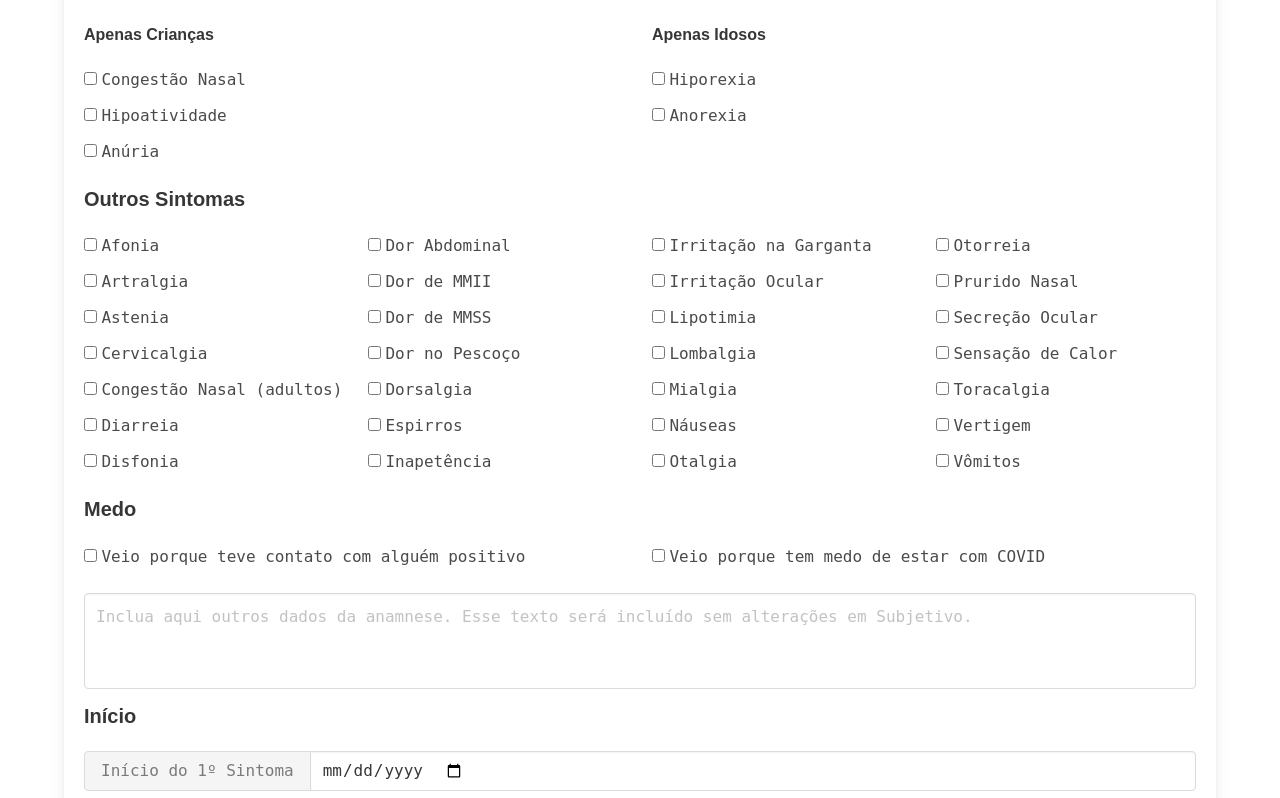
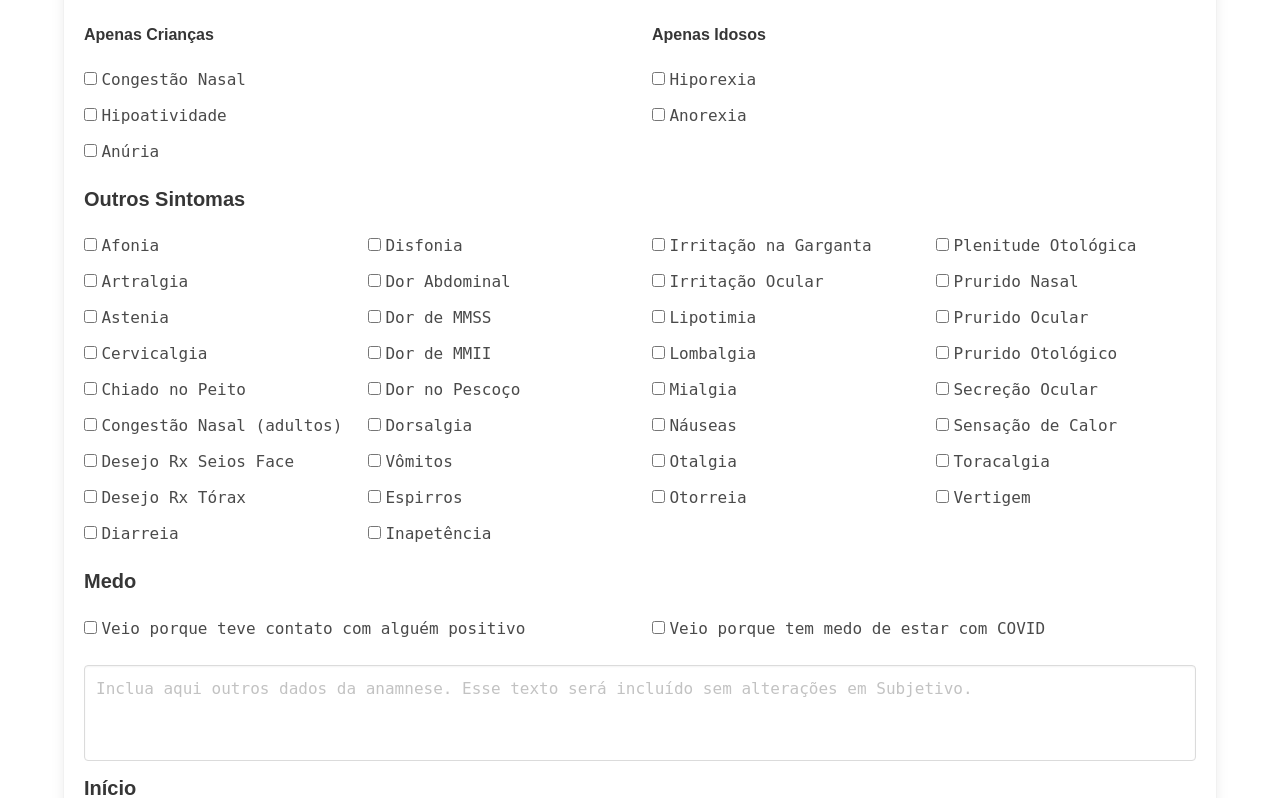
Before and after one commit to Nereare/modelos-pront, a PHP site: page /sr.php in a window 1280 px wide. Shown: the part 1251-2049 px from the top of the page. Run offline with PHP 8.4, Linux system fonts and the light colour scheme; style sheets or scripts are compiled from the project's sources; some libraries are stand-ins or nearby versions.

Commit message:
Atualizar detalhes de SR

```diff
--- a/sr.php
+++ b/sr.php
@@ -373,109 +373,133 @@ if (isset($_COOKIE["sr_header"])) {
               <label for="symp-other-4">Cervicalgia</label>
             </div>
             <div class="field">
-              <input type="checkbox" class="is-checkradio" id="symp-other-5" name="symps-other" value="congestão nasal">
-              <label for="symp-other-5">Congestão Nasal (adultos)</label>
-            </div>
-            <div class="field">
-              <input type="checkbox" class="is-checkradio" id="symp-other-6" name="symps-other" value="diarreia">
-              <label for="symp-other-6">Diarreia</label>
-            </div>
-            <div class="field">
-              <input type="checkbox" class="is-checkradio" id="symp-other-7" name="symps-other" value="disfonia">
-              <label for="symp-other-7">Disfonia</label>
+              <input type="checkbox" class="is-checkradio" id="symp-other-5" name="symps-other" value="chiado no peito">
+              <label for="symp-other-5">Chiado no Peito</label>
+            </div>
+            <div class="field">
+              <input type="checkbox" class="is-checkradio" id="symp-other-6" name="symps-other" value="congestão nasal">
+              <label for="symp-other-6">Congestão Nasal (adultos)</label>
+            </div>
+            <div class="field">
+              <input type="checkbox" class="is-checkradio" id="symp-other-7" name="symps-other" value="desejo de radiografia de seios da face">
+              <label for="symp-other-7">Desejo Rx Seios Face</label>
+            </div>
+            <div class="field">
+              <input type="checkbox" class="is-checkradio" id="symp-other-8" name="symps-other" value="desejo de radiografia de tórax">
+              <label for="symp-other-8">Desejo Rx Tórax</label>
+            </div>
+            <div class="field">
+              <input type="checkbox" class="is-checkradio" id="symp-other-9" name="symps-other" value="diarreia">
+              <label for="symp-other-9">Diarreia</label>
             </div>
           </div>
 
           <div class="column">
             <div class="field">
-              <input type="checkbox" class="is-checkradio" id="symp-other-8" name="symps-other" value="dor abdominal">
-              <label for="symp-other-8">Dor Abdominal</label>
-            </div>
-            <div class="field">
-              <input type="checkbox" class="is-checkradio" id="symp-other-9" name="symps-other" value="dor em pernas">
-              <label for="symp-other-9">Dor de MMII</label>
-            </div>
-            <div class="field">
-              <input type="checkbox" class="is-checkradio" id="symp-other-10" name="symps-other" value="dor em braços">
-              <label for="symp-other-10">Dor de MMSS</label>
-            </div>
-            <div class="field">
-              <input type="checkbox" class="is-checkradio" id="symp-other-11" name="symps-other" value="dor no pescoço">
-              <label for="symp-other-11">Dor no Pescoço</label>
-            </div>
-            <div class="field">
-              <input type="checkbox" class="is-checkradio" id="symp-other-12" name="symps-other" value="dorsalgia">
-              <label for="symp-other-12">Dorsalgia</label>
-            </div>
-            <div class="field">
-              <input type="checkbox" class="is-checkradio" id="symp-other-13" name="symps-other" value="espirros">
-              <label for="symp-other-13">Espirros</label>
-            </div>
-            <div class="field">
-              <input type="checkbox" class="is-checkradio" id="symp-other-14" name="symps-other" value="inapetência">
-              <label for="symp-other-14">Inapetência</label>
+              <input type="checkbox" class="is-checkradio" id="symp-other-10" name="symps-other" value="disfonia">
+              <label for="symp-other-10">Disfonia</label>
+            </div>
+            <div class="field">
+              <input type="checkbox" class="is-checkradio" id="symp-other-11" name="symps-other" value="dor abdominal">
+              <label for="symp-other-11">Dor Abdominal</label>
+            </div>
+            <div class="field">
+              <input type="checkbox" class="is-checkradio" id="symp-other-12" name="symps-other" value="dor em braços">
+              <label for="symp-other-12">Dor de MMSS</label>
+            </div>
+            <div class="field">
+              <input type="checkbox" class="is-checkradio" id="symp-other-13" name="symps-other" value="dor em pernas">
+              <label for="symp-other-13">Dor de MMII</label>
+            </div>
+            <div class="field">
+              <input type="checkbox" class="is-checkradio" id="symp-other-14" name="symps-other" value="dor no pescoço">
+              <label for="symp-other-14">Dor no Pescoço</label>
+            </div>
+            <div class="field">
+              <input type="checkbox" class="is-checkradio" id="symp-other-15" name="symps-other" value="dorsalgia">
+              <label for="symp-other-15">Dorsalgia</label>
+            </div>
+            <div class="field">
+              <input type="checkbox" class="is-checkradio" id="symp-other-16" name="symps-other" value="êmeses">
+              <label for="symp-other-16">Vômitos</label>
+            </div>
+            <div class="field">
+              <input type="checkbox" class="is-checkradio" id="symp-other-17" name="symps-other" value="espirros">
+              <label for="symp-other-17">Espirros</label>
+            </div>
+            <div class="field">
+              <input type="checkbox" class="is-checkradio" id="symp-other-18" name="symps-other" value="inapetência">
+              <label for="symp-other-18">Inapetência</label>
             </div>
           </div>
 
           <div class="column">
             <div class="field">
-              <input type="checkbox" class="is-checkradio" id="symp-other-15" name="symps-other" value="irritação na garganta">
-              <label for="symp-other-15">Irritação na Garganta</label>
-            </div>
-            <div class="field">
-              <input type="checkbox" class="is-checkradio" id="symp-other-16" name="symps-other" value="irritação ocular">
-              <label for="symp-other-16">Irritação Ocular</label>
-            </div>
-            <div class="field">
-              <input type="checkbox" class="is-checkradio" id="symp-other-17" name="symps-other" value="lipotimia">
-              <label for="symp-other-17">Lipotimia</label>
-            </div>
-            <div class="field">
-              <input type="checkbox" class="is-checkradio" id="symp-other-18" name="symps-other" value="lombalgia">
-              <label for="symp-other-18">Lombalgia</label>
-            </div>
-            <div class="field">
-              <input type="checkbox" class="is-checkradio" id="symp-other-19" name="symps-other" value="mialgia">
-              <label for="symp-other-19">Mialgia</label>
-            </div>
-            <div class="field">
-              <input type="checkbox" class="is-checkradio" id="symp-other-20" name="symps-other" value="náuseas">
-              <label for="symp-other-20">Náuseas</label>
-            </div>
-            <div class="field">
-              <input type="checkbox" class="is-checkradio" id="symp-other-21" name="symps-other" value="otalgia">
-              <label for="symp-other-21">Otalgia</label>
+              <input type="checkbox" class="is-checkradio" id="symp-other-19" name="symps-other" value="irritação na garganta">
+              <label for="symp-other-19">Irritação na Garganta</label>
+            </div>
+            <div class="field">
+              <input type="checkbox" class="is-checkradio" id="symp-other-20" name="symps-other" value="irritação ocular">
+              <label for="symp-other-20">Irritação Ocular</label>
+            </div>
+            <div class="field">
+              <input type="checkbox" class="is-checkradio" id="symp-other-21" name="symps-other" value="lipotimia">
+              <label for="symp-other-21">Lipotimia</label>
+            </div>
+            <div class="field">
+              <input type="checkbox" class="is-checkradio" id="symp-other-22" name="symps-other" value="lombalgia">
+              <label for="symp-other-22">Lombalgia</label>
+            </div>
+            <div class="field">
+              <input type="checkbox" class="is-checkradio" id="symp-other-23" name="symps-other" value="mialgia">
+              <label for="symp-other-23">Mialgia</label>
+            </div>
+            <div class="field">
+              <input type="checkbox" class="is-checkradio" id="symp-other-24" name="symps-other" value="náuseas">
+              <label for="symp-other-24">Náuseas</label>
+            </div>
+            <div class="field">
+              <input type="checkbox" class="is-checkradio" id="symp-other-25" name="symps-other" value="otalgia">
+              <label for="symp-other-25">Otalgia</label>
+            </div>
+            <div class="field">
+              <input type="checkbox" class="is-checkradio" id="symp-other-26" name="symps-other" value="otorreia">
+              <label for="symp-other-26">Otorreia</label>
             </div>
           </div>
 
           <div class="column">
             <div class="field">
-              <input type="checkbox" class="is-checkradio" id="symp-other-22" name="symps-other" value="otorreia">
-              <label for="symp-other-22">Otorreia</label>
-            </div>
-            <div class="field">
-              <input type="checkbox" class="is-checkradio" id="symp-other-23" name="symps-other" value="prurido nasal">
-              <label for="symp-other-23">Prurido Nasal</label>
-            </div>
-            <div class="field">
-              <input type="checkbox" class="is-checkradio" id="symp-other-24" name="symps-other" value="secreção ocular">
-              <label for="symp-other-24">Secreção Ocular</label>
-            </div>
-            <div class="field">
-              <input type="checkbox" class="is-checkradio" id="symp-other-25" name="symps-other" value="sensação de calor">
-              <label for="symp-other-25">Sensação de Calor</label>
-            </div>
-            <div class="field">
-              <input type="checkbox" class="is-checkradio" id="symp-other-26" name="symps-other" value="toracalgia">
-              <label for="symp-other-26">Toracalgia</label>
-            </div>
-            <div class="field">
-              <input type="checkbox" class="is-checkradio" id="symp-other-27" name="symps-other" value="vertigem">
-              <label for="symp-other-27">Vertigem</label>
-            </div>
-            <div class="field">
-              <input type="checkbox" class="is-checkradio" id="symp-other-28" name="symps-other" value="êmeses">
-              <label for="symp-other-28">Vômitos</label>
+              <input type="checkbox" class="is-checkradio" id="symp-other-27" name="symps-other" value="plenitude otológica">
+              <label for="symp-other-27">Plenitude Otológica</label>
+            </div>
+            <div class="field">
+              <input type="checkbox" class="is-checkradio" id="symp-other-28" name="symps-other" value="prurido nasal">
+              <label for="symp-other-28">Prurido Nasal</label>
+            </div>
+            <div class="field">
+              <input type="checkbox" class="is-checkradio" id="symp-other-29" name="symps-other" value="prurido ocular">
+              <label for="symp-other-29">Prurido Ocular</label>
+            </div>
+            <div class="field">
+              <input type="checkbox" class="is-checkradio" id="symp-other-30" name="symps-other" value="prurido otológico">
+              <label for="symp-other-30">Prurido Otológico</label>
+            </div>
+            <div class="field">
+              <input type="checkbox" class="is-checkradio" id="symp-other-31" name="symps-other" value="secreção ocular">
+              <label for="symp-other-31">Secreção Ocular</label>
+            </div>
+            <div class="field">
+              <input type="checkbox" class="is-checkradio" id="symp-other-32" name="symps-other" value="sensação de calor">
+              <label for="symp-other-32">Sensação de Calor</label>
+            </div>
+            <div class="field">
+              <input type="checkbox" class="is-checkradio" id="symp-other-33" name="symps-other" value="toracalgia">
+              <label for="symp-other-33">Toracalgia</label>
+            </div>
+            <div class="field">
+              <input type="checkbox" class="is-checkradio" id="symp-other-34" name="symps-other" value="vertigem">
+              <label for="symp-other-34">Vertigem</label>
             </div>
           </div>
         </div>
```
Also changed, not shown: other parts of sr.php (+1 -42 lines), js/sr.js (+8 -11 lines).
